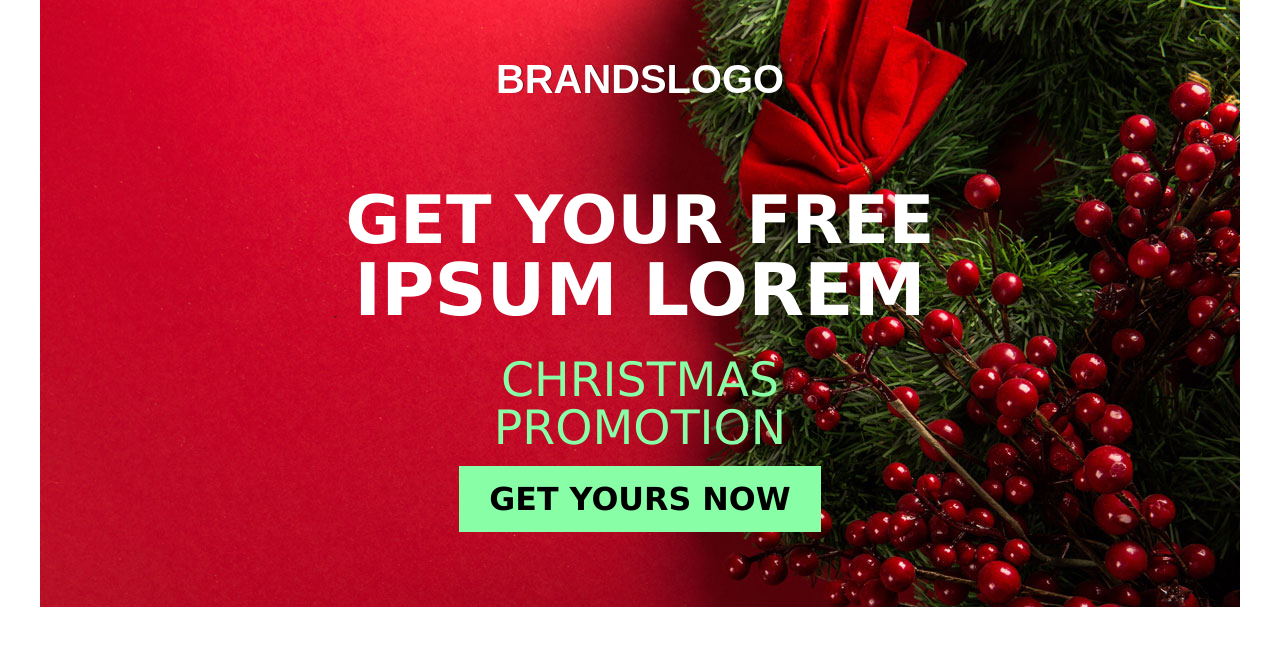
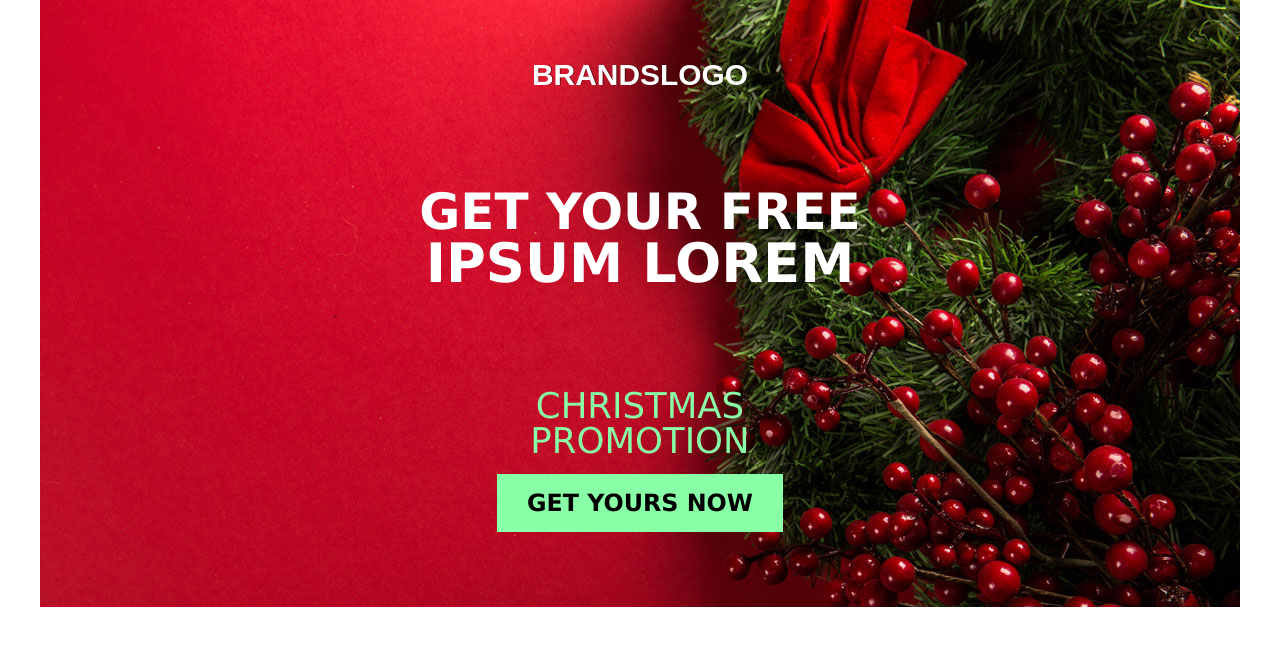
Before and after one commit to josepedrocandido/gifts-page, a plain HTML site: page index.html in a window 1280 px wide. Drawn offline with Linux system fonts and the light colour scheme.

Commit message:
Fix header

```diff
--- a/index.html
+++ b/index.html
@@ -13,13 +13,13 @@
       <div class="logo">
         BRANDSLOGO
       </div>
+      <div class="text text__promotionAlert">
+        <h3 class="text__promotionAlert-message">get your free</h3>
+        <h2 class="text__promotionAlert-product">ipsum lorem</h2>
+      </div>
       <div class="text">
-        <div class="text__promotionAlert">
-          <h3 class="text__promotionAlert-message">get your free</h3>
-          <h2 class="text__promotionAlert-product">ipsum lorem</h2>
-        </div>
         <h1 class="text-promotionType">CHRISTMAS<br>PROMOTION</h1>
-        <button class="btn text">GET YOURS NOW</button>
+        <button class="btn">GET YOURS NOW</button>
       </div>
     </div>
   </div>
--- a/style.css
+++ b/style.css
@@ -97,7 +97,7 @@ body {
 
 .logo {
   font-family: Arial, Helvetica, sans-serif;
-  font-size: 29.92pt;
+  font-size: 29.92px;
   font-weight: bold;
   color: white;
   text-shadow: 1px 0px 0px rgba(0,0,0,0.47);
@@ -116,17 +116,17 @@ body {
 }
 
 .text__promotionAlert-message {
-  font-size: 50.07pt;
+  font-size: 50.07px;
 }
 
 .text__promotionAlert-product {
-  font-size: 54.4pt;
+  font-size: 54.4px;
 }
 
 .text-promotionType {
   color: #88fea7;
   font-weight: normal;
-  font-size: 35.54pt;
+  font-size: 35.51px;
 }
 
 .btn {
@@ -139,6 +139,8 @@ body {
   margin: 15px;
   cursor: pointer;
   color: #000;
+  font-family: Verdana, Geneva, sans-serif;
   font-weight: bold;
-  font-size: 23.76pt;
+  font-size: 23.76px;
+  text-transform: uppercase;
 }
```
